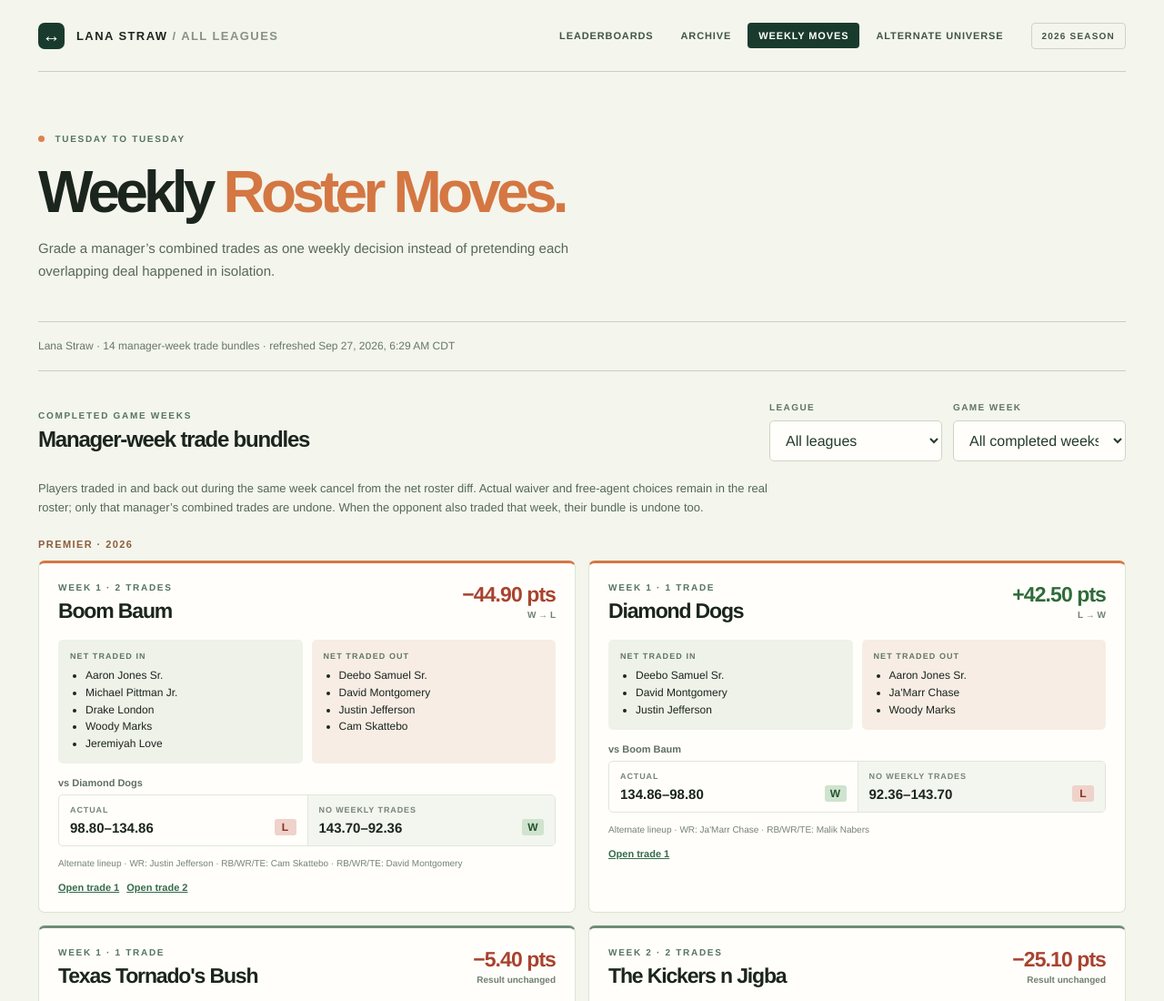
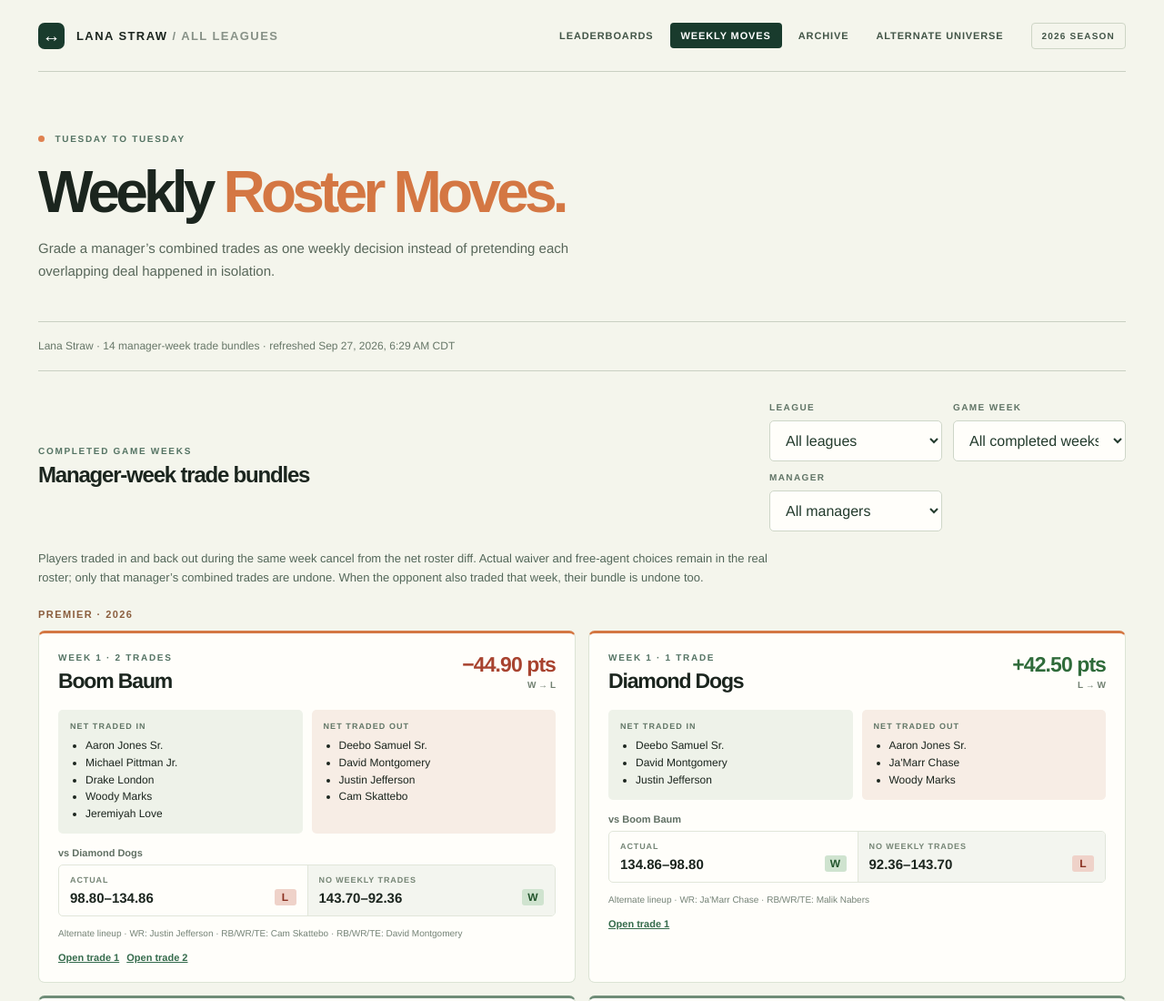
Before and after one commit to randall-krauskopf/trade-time-machine, a plain HTML site: page docs/weekly.html in a window 1280 px wide. Shown: the top 1100 px of the page at 91% size. Drawn offline with Linux system fonts and the light colour scheme.

Commit message:
fix other app shell link order

```diff
--- a/docs/weekly.html
+++ b/docs/weekly.html
@@ -15,8 +15,8 @@
       <div class="brand"><span class="brand-mark">↔</span><span>LANA STRAW <span class="brand-muted" id="brand-league">/ ALL LEAGUES</span></span></div>
       <nav class="site-nav" aria-label="Pages">
         <a href="./">Leaderboards</a>
+        <a href="./weekly.html" aria-current="page">Weekly Moves</a>
         <a href="./archive.html">Archive</a>
-        <a href="./weekly.html" aria-current="page">Weekly Moves</a>
         <a href="./alternate.html">Alternate Universe</a>
       </nav>
       <span class="season-badge" id="season-badge">2026 SEASON</span>
@@ -40,6 +40,7 @@
           <div class="weekly-filters">
             <div><label class="filter-label" for="league-filter">LEAGUE</label><select id="league-filter"><option value="">All leagues</option></select></div>
             <div><label class="filter-label" for="week-filter">GAME WEEK</label><select id="week-filter"><option value="">All completed weeks</option></select></div>
+            <div><label class="filter-label" for="team-filter">MANAGER</label><select id="team-filter"><option value="">All managers</option></select></div>
           </div>
         </div>
         <p class="weekly-intro">Players traded in and back out during the same week cancel from the net roster diff. Actual waiver and free-agent choices remain in the real roster; only that manager’s combined trades are undone. When the opponent also traded that week, their bundle is undone too.</p>
```
Also changed, not shown: docs/alternate.html (+1 -1 lines), docs/archive.html (+1 -1 lines).
